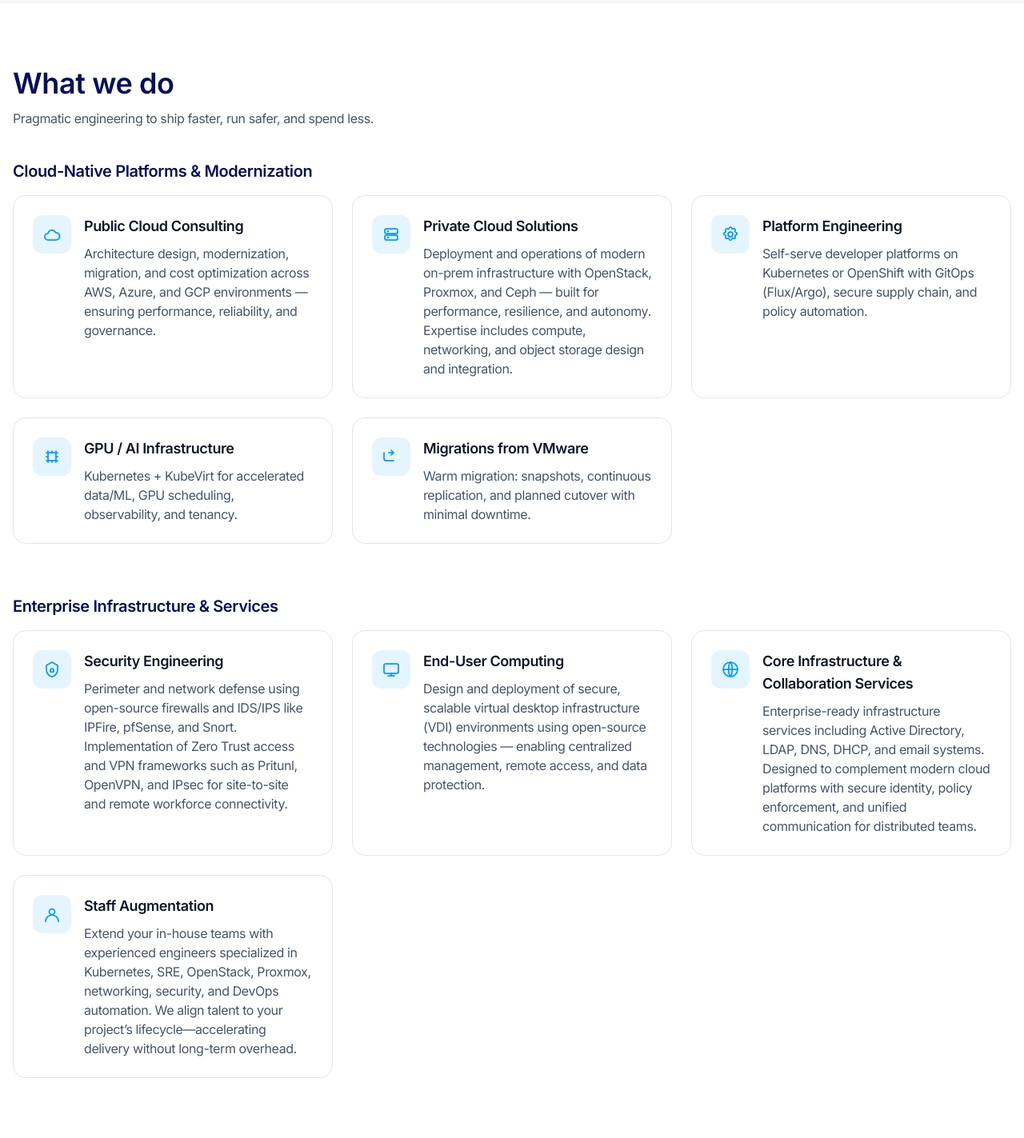
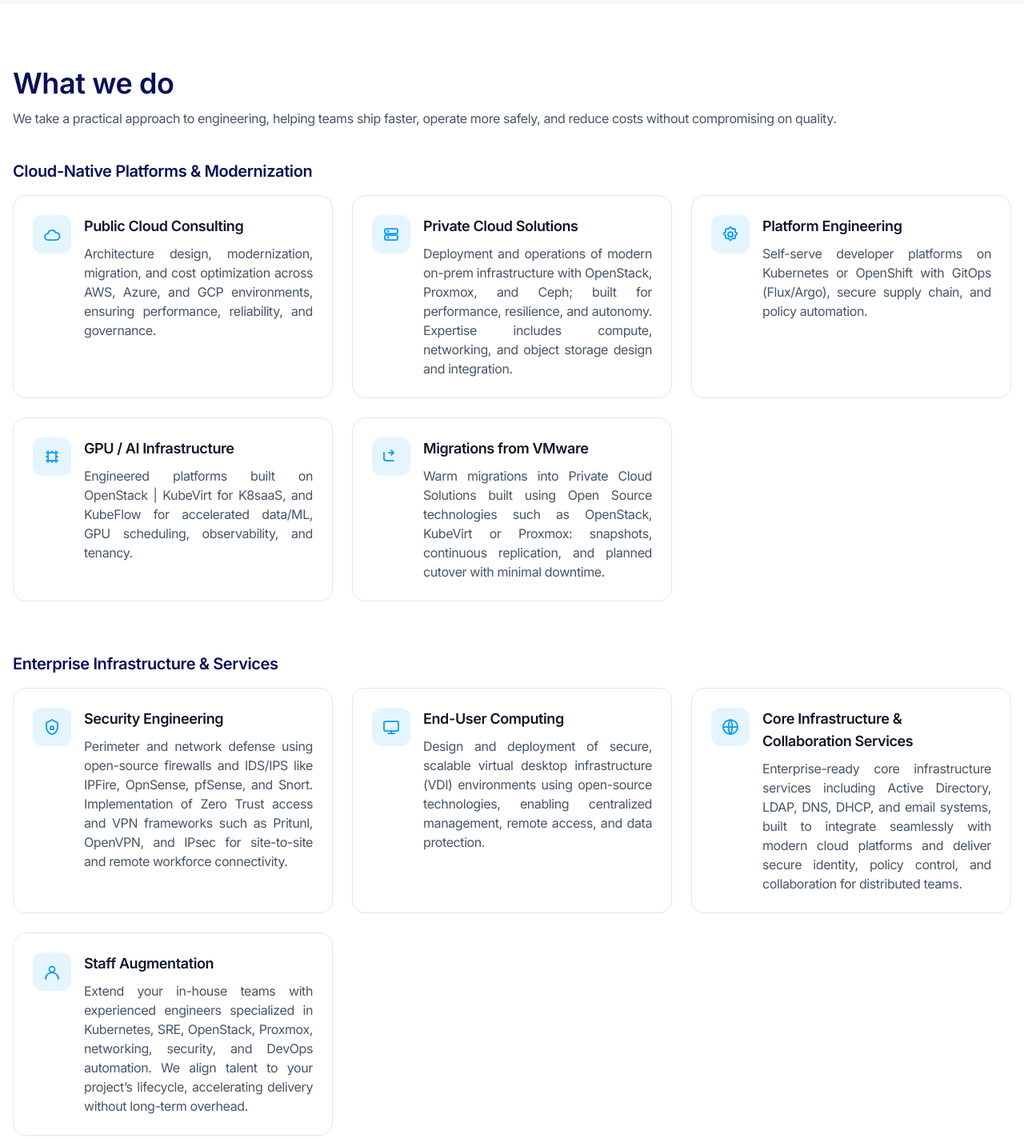
Before and after one commit to trinesys/website, a plain HTML site: page index.html in a window 1280 px wide. Shown: the part 660-2083 px from the top of the page at 80% size. Drawn offline with nearby package versions, Linux system fonts and the light colour scheme.

Commit message:
Several changes to the first iteration of the website

```diff
--- a/index.html
+++ b/index.html
@@ -54,7 +54,7 @@
           We build Cloud-Native Platforms that <span class="text-brand-primary">scale</span>.
         </h1>
         <p class="mt-6 text-lg md:text-xl text-slate-700 max-w-2xl">
-          From Kubernetes and private or public cloud to GPU-accelerated data platforms, we design, harden, and run systems that are fast, reliable, and cost-efficient.
+          From Kubernetes and private or public cloud to GPU-accelerated data platforms, we design, harden, and run systems that are fast, reliable, and efficient.
         </p>
         <div class="mt-8 flex flex-wrap gap-3">
           <a href="#contact" class="rounded-xl bg-brand-primary text-white px-5 py-3 font-medium shadow-soft">Talk to an engineer</a>
@@ -63,7 +63,7 @@
       </div>
       <div class="md:col-span-5">
         <div class="aspect-[4/3] rounded-2xl border border-black/10 bg-white shadow-soft flex items-center justify-center">
-          <div class="p-6 text-center">
+          <div class="p-6 text-left">
             <div class="text-sm uppercase tracking-wider text-slate-500">Capabilities Snapshot</div>
             <ul class="mt-4 text-left space-y-2 text-[15px]">
               <li>✔️ Platform Engineering (Kubernetes, OpenShift, GitOps, Policy)</li>
@@ -83,7 +83,7 @@
   <section id="services" class="py-20 bg-white border-t border-black/5">
     <div class="mx-auto max-w-7xl px-4">
       <h2 class="text-3xl md:text-4xl font-semibold text-brand-dark">What we do</h2>
-      <p class="mt-3 text-slate-600 max-w-2xl">Pragmatic engineering to ship faster, run safer, and spend less.</p>
+      <p class="mt-3 text-slate-600 ">We take a practical approach to engineering, helping teams ship faster, operate more safely, and reduce costs without compromising on quality.</p>
 
       <!-- Cloud-Native Platforms & Modernization -->
       <h3 class="mt-10 mb-4 text-xl font-semibold text-brand-dark">Cloud-Native Platforms & Modernization</h3>
@@ -95,7 +95,7 @@
           </div>
           <div>
             <h4 class="font-semibold text-lg">Public Cloud Consulting</h4>
-            <p class="mt-2 text-slate-600">Architecture design, modernization, migration, and cost optimization across AWS, Azure, and GCP environments — ensuring performance, reliability, and governance.</p>
+            <p class="mt-2 text-slate-600 text-justify">Architecture design, modernization, migration, and cost optimization across AWS, Azure, and GCP environments, ensuring performance, reliability, and governance.</p>
           </div>
         </article>
         <!-- Private Cloud -->
@@ -110,7 +110,7 @@
           </div>
           <div>
             <h4 class="font-semibold text-lg">Private Cloud Solutions</h4>
-            <p class="mt-2 text-slate-600">Deployment and operations of modern on-prem infrastructure with OpenStack, Proxmox, and Ceph — built for performance, resilience, and autonomy. Expertise includes compute, networking, and object storage design and integration.</p>
+            <p class="mt-2 text-slate-600 text-justify">Deployment and operations of modern on-prem infrastructure with OpenStack, Proxmox, and Ceph; built for performance, resilience, and autonomy. Expertise includes compute, networking, and object storage design and integration.</p>
           </div>
         </article>
         <!-- Platform Engineering -->
@@ -123,7 +123,7 @@
           </div>
           <div>
             <h4 class="font-semibold text-lg">Platform Engineering</h4>
-            <p class="mt-2 text-slate-600">Self-serve developer platforms on Kubernetes or OpenShift with GitOps (Flux/Argo), secure supply chain, and policy automation.</p>
+            <p class="mt-2 text-slate-600 text-justify">Self-serve developer platforms on Kubernetes or OpenShift with GitOps (Flux/Argo), secure supply chain, and policy automation.</p>
           </div>
         </article>
         <!-- GPU/AI -->
@@ -136,7 +136,7 @@
           </div>
           <div>
             <h4 class="font-semibold text-lg">GPU / AI Infrastructure</h4>
-            <p class="mt-2 text-slate-600">Kubernetes + KubeVirt for accelerated data/ML, GPU scheduling, observability, and tenancy.</p>
+            <p class="mt-2 text-slate-600 text-justify">Engineered platforms built on OpenStack | KubeVirt for K8saaS, and KubeFlow for accelerated data/ML, GPU scheduling, observability, and tenancy.</p>
           </div>
         </article>
         <!-- VMware Migrations -->
@@ -148,7 +148,7 @@
           </div>
           <div>
             <h4 class="font-semibold text-lg">Migrations from VMware</h4>
-            <p class="mt-2 text-slate-600">Warm migration: snapshots, continuous replication, and planned cutover with minimal downtime.</p>
+            <p class="mt-2 text-slate-600 text-justify">Warm migrations into Private Cloud Solutions built using Open Source technologies such as OpenStack, KubeVirt or Proxmox: snapshots, continuous replication, and planned cutover with minimal downtime.</p>
           </div>
         </article>
       </div>
@@ -166,7 +166,7 @@
           </div>
           <div>
             <h4 class="font-semibold text-lg">Security Engineering</h4>
-            <p class="mt-2 text-slate-600">Perimeter and network defense using open-source firewalls and IDS/IPS like IPFire, pfSense, and Snort. Implementation of Zero Trust access and VPN frameworks such as Pritunl, OpenVPN, and IPsec for site-to-site and remote workforce connectivity.</p>
+            <p class="mt-2 text-slate-600 text-justify">Perimeter and network defense using open-source firewalls and IDS/IPS like IPFire, OpnSense, pfSense, and Snort. Implementation of Zero Trust access and VPN frameworks such as Pritunl, OpenVPN, and IPsec for site-to-site and remote workforce connectivity.</p>
           </div>
         </article>
         <!-- End-User Computing -->
@@ -179,7 +179,7 @@
           </div>
           <div>
             <h4 class="font-semibold text-lg">End-User Computing</h4>
-            <p class="mt-2 text-slate-600">Design and deployment of secure, scalable virtual desktop infrastructure (VDI) environments using open-source technologies — enabling centralized management, remote access, and data protection.</p>
+            <p class="mt-2 text-slate-600 text-justify">Design and deployment of secure, scalable virtual desktop infrastructure (VDI) environments using open-source technologies, enabling centralized management, remote access, and data protection.</p>
           </div>
         </article>
         <!-- Core Infra & Collaboration -->
@@ -192,7 +192,7 @@
           </div>
           <div>
             <h4 class="font-semibold text-lg">Core Infrastructure & Collaboration Services</h4>
-            <p class="mt-2 text-slate-600">Enterprise-ready infrastructure services including Active Directory, LDAP, DNS, DHCP, and email systems. Designed to complement modern cloud platforms with secure identity, policy enforcement, and unified communication for distributed teams.</p>
+            <p class="mt-2 text-slate-600 text-justify">Enterprise-ready core infrastructure services including  Active Directory, LDAP, DNS, DHCP, and email systems,  built to integrate seamlessly with modern cloud platforms and deliver secure identity, policy control, and collaboration for distributed teams.</p>
           </div>
         </article>
         <!-- Staff Augmentation -->
@@ -205,7 +205,7 @@
           </div>
           <div>
             <h4 class="font-semibold text-lg">Staff Augmentation</h4>
-            <p class="mt-2 text-slate-600">Extend your in-house teams with experienced engineers specialized in Kubernetes, SRE, OpenStack, Proxmox, networking, security, and DevOps automation. We align talent to your project’s lifecycle—accelerating delivery without long-term overhead.</p>
+            <p class="mt-2 text-slate-600 text-justify">Extend your in-house teams with experienced engineers specialized in Kubernetes, SRE, OpenStack, Proxmox, networking, security, and DevOps automation. We align talent to your project’s lifecycle, accelerating delivery without long-term overhead.</p>
           </div>
         </article>
       </div>
@@ -217,7 +217,7 @@
     <div class="mx-auto max-w-7xl px-4 grid md:grid-cols-12 gap-10 items-start">
       <div class="md:col-span-7">
         <h2 class="text-3xl md:text-4xl font-semibold text-brand-dark">About Trine Systems</h2>
-        <p class="mt-4 text-slate-700">We’re a global cloud engineering company with presence in Singapore and India. We help enterprises design, build, and operate reliable, secure, and cost-optimized cloud-native platforms—driving automation, scalability, and measurable outcomes.</p>
+        <p class="mt-4 text-slate-700">We’re a global cloud engineering company with presence in Singapore and India. We help enterprises design, build, and operate reliable, secure, and cost-optimized cloud-native platforms driving automation, scalability, and measurable outcomes.</p>
         <ul class="mt-6 grid sm:grid-cols-2 gap-3 text-sm">
           <li class="flex items-center gap-2"><span class="w-2.5 h-2.5 rounded-full bg-brand-primary"></span> Multi-cluster, multi-DC architectures</li>
           <li class="flex items-center gap-2"><span class="w-2.5 h-2.5 rounded-full bg-brand-primary"></span> Security & supply-chain hardening</li>
```
Also changed, not shown: trine-logo.png (added).
